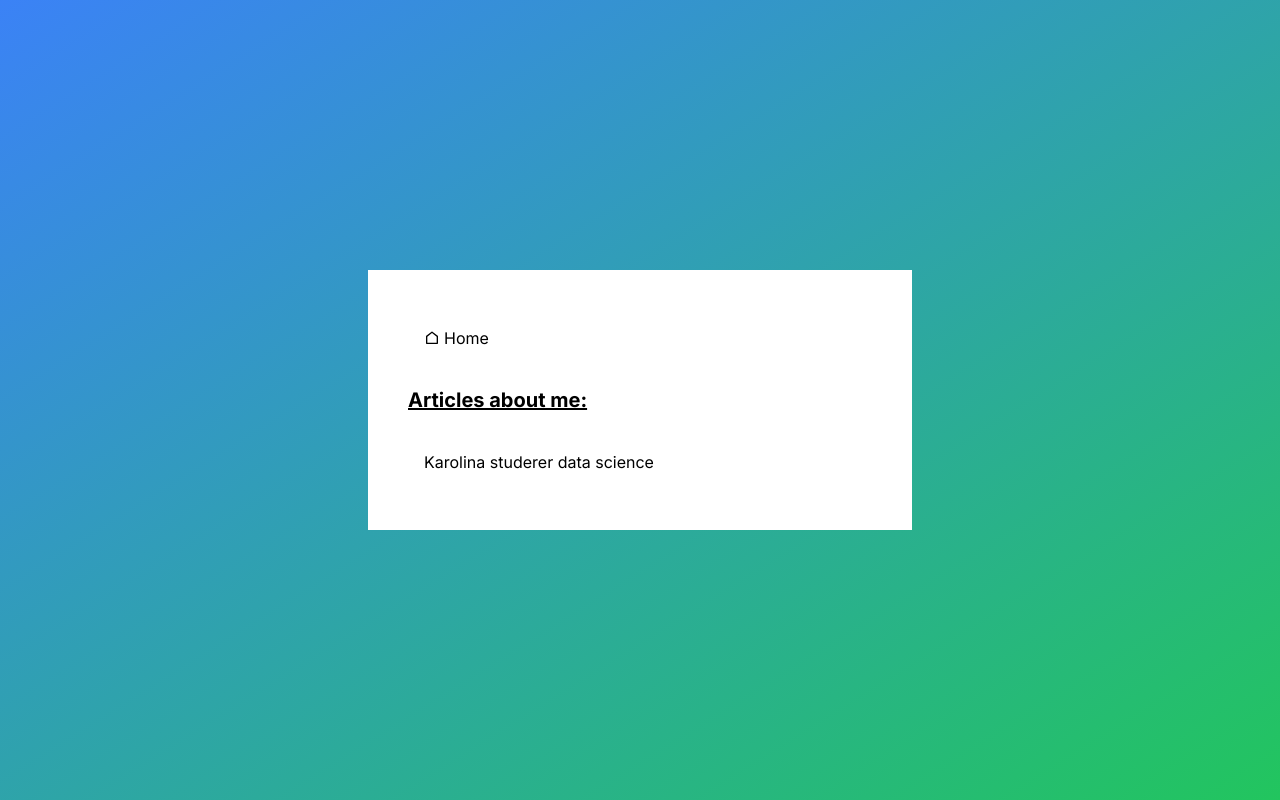
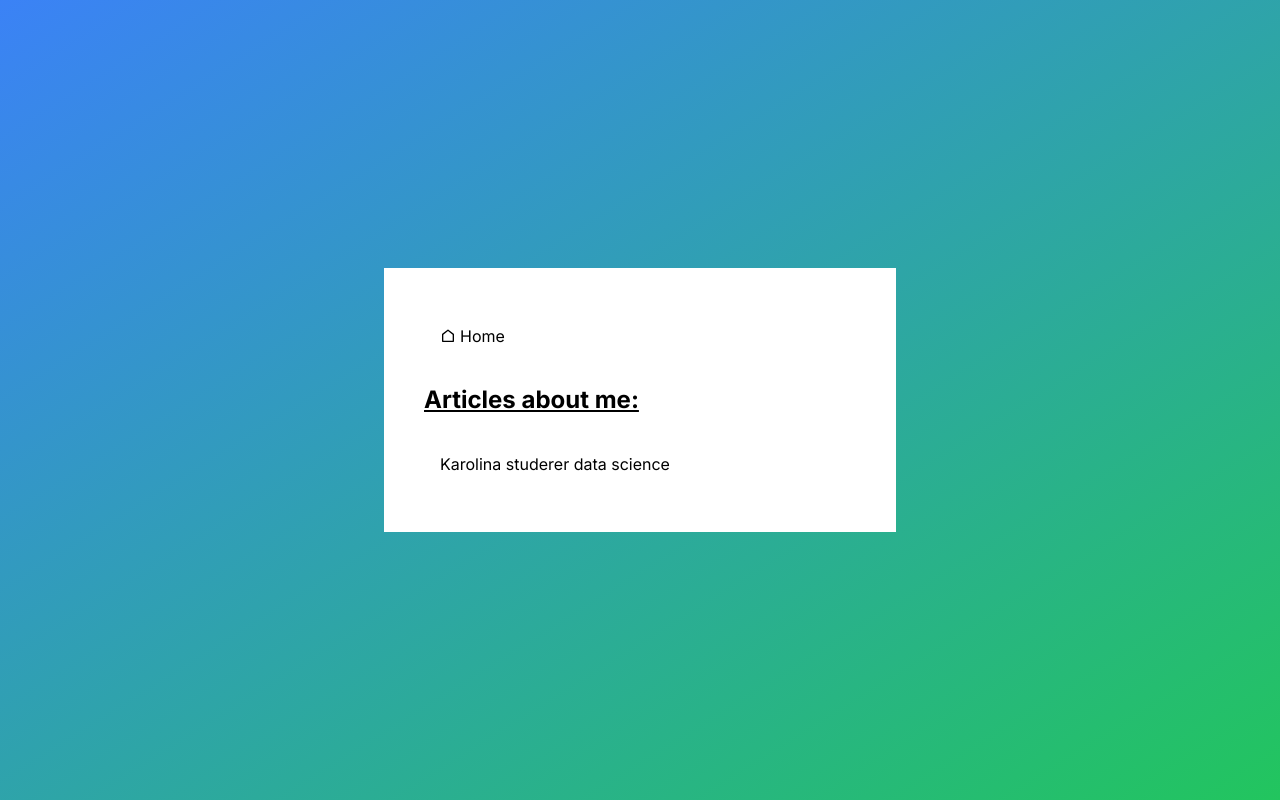
Before and after one commit to KaroGil/me, a Next.js app: page /articles in a window 1280 px wide. Built offline with nearby package versions, Linux system fonts and the light colour scheme.

Commit message:
article page resposive design update

```diff
--- a/app/articles/page.tsx
+++ b/app/articles/page.tsx
@@ -4,10 +4,10 @@ import { RiHomeLine } from "react-icons/ri";
 export default function Articles() {
   return (
     <main className="flex min-h-screen flex-col items-center justify-center p-24 bg-gradient-to-br from-blue-500 to-green-500">
-    <div className="bg-white text-black px-10 py-10 w-1/2 justify-between gap-5 flex flex-col">
+    <div className="bg-white text-black p-6 md:p-10 w-full max-w-sm md:max-w-md lg:max-w-lg justify-between gap-5 flex flex-col">
         <Link href="/" className="flex flex-row gap-1 items-center hover:bg-slate-50 p-4"> <RiHomeLine /> Home </Link>
 
-        <h1 className="text-xl font-bold underline">Articles about me: </h1>
+        <h1 className="text-2xl md:text-4x font-bold underline">Articles about me: </h1>
 
         <Link target="_blank" href="https://www.uib.no/ii/160296/karolina-studerer-data-science" className="flex flex-row gap-1 items-center hover:bg-slate-50 p-4">Karolina studerer data science</Link>
 
```
